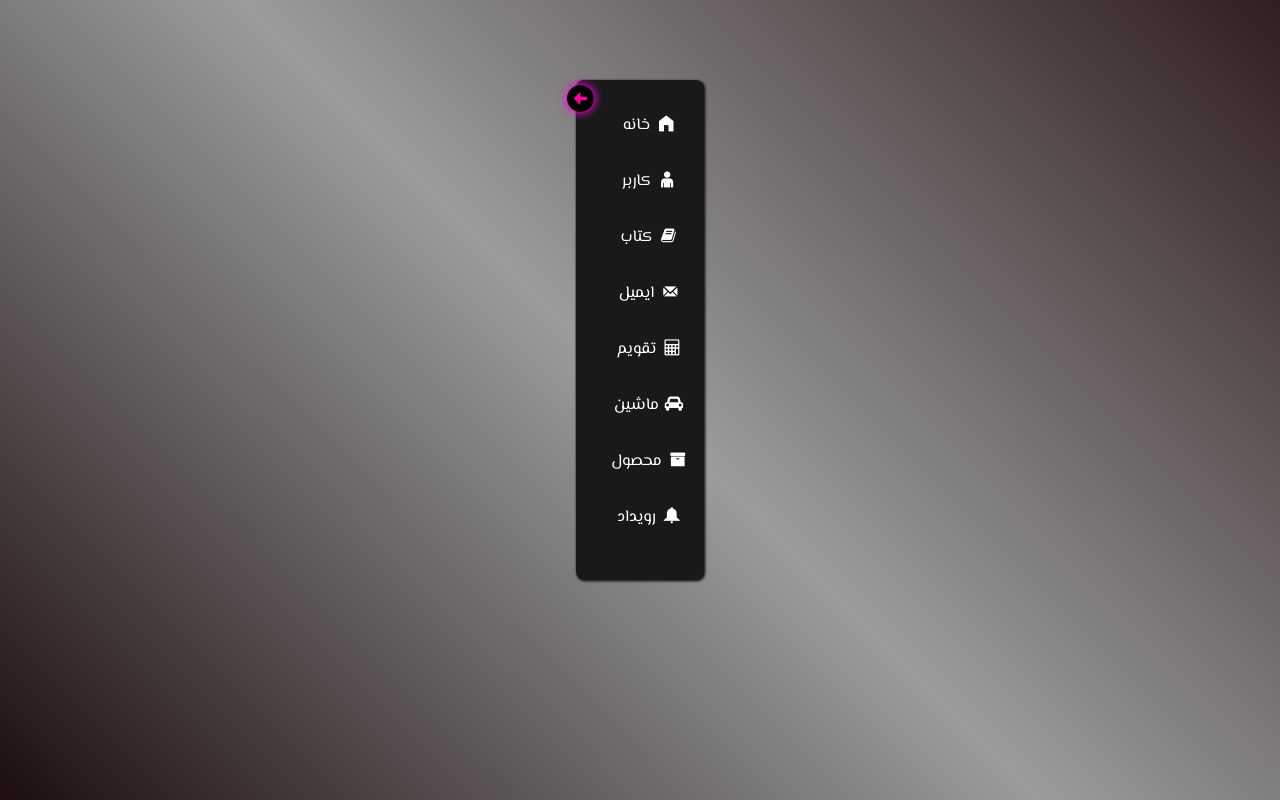
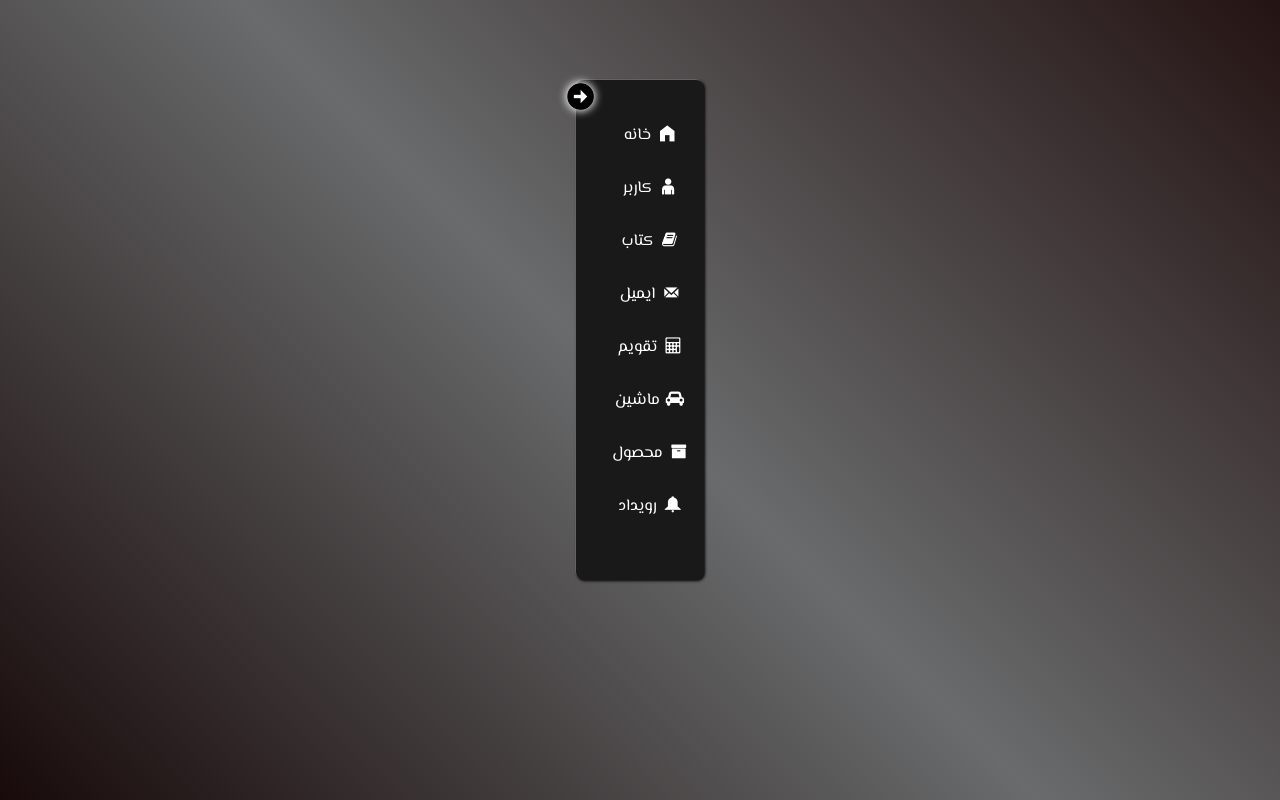
Before and after one commit to leilakf/NavMenu, a plain HTML site: page index.html in a window 1280 px wide. Both pictures are taken after a click on the element 612 px from the left and 98 px from the top of the page. Drawn offline with Linux system fonts and the light colour scheme.

Commit message:
last update

```diff
--- a/index.html
+++ b/index.html
@@ -32,7 +32,7 @@
             font-family: 'El Messiri', sans-serif;
             direction: rtl;
             height: 100vh;
-            background-image: linear-gradient(45deg, rgb(30, 14, 14), rgb(154, 156, 157), rgb(49, 30, 30));
+            background-image: linear-gradient(45deg, rgb(24, 10, 10), rgb(105, 107, 108), rgb(36, 19, 19));
             display: flex;
             text-align: center;
             justify-content: center;
@@ -49,6 +49,9 @@
 
         #icon-toggle {
             font-size: 30px;
+             animation-duration: 1s;
+            animation-timing-function: linear;
+            animation-fill-mode: forwards;
         }
 
         .action_click {
@@ -56,17 +59,17 @@
             text-align: center;
             justify-content: center;
             position: absolute;
-            top: 5px;
+            top: 3px;
             left: -9px;
             width: 27px;
             height: 27px;
             /* border: 1px solid red;  */
             border-radius: 50%;
+            transition: 0.05s;
+
         }
 
-        li {
-            /* list-style-type: none */
-        }
+
 
         .action_click i {
             width: 100%;
@@ -87,11 +90,11 @@
             box-shadow: 0px 0px 8px 1px rgb(255, 0, 230);
         }
 
-        #icon-toggle:hover {
+        /* #icon-toggle:hover {
             transform: rotate(180deg);
             background-color: #fff;
             box-shadow: 0px 0px 8px 1px rgb(255, 255, 255);
-        }
+        }  */
 
         .nav-list {
             display: flex;
@@ -100,7 +103,7 @@
             justify-content: start;
             align-items: center;
             height: 500px;
-            width: 4rem;
+            width: 4.4rem;
             border-radius: 8px;
             cursor: pointer;
             padding: 10px;
@@ -139,14 +142,13 @@
             justify-content: center;
             align-items: center;
             position: relative;
-            display: inline-flex;
+            display: flex;
             flex-wrap: nowrap;
-            align-items: center;
             margin-bottom: 18px;
             /* width: 90%; */
-            height: 38px;
+            height: 35px;
             border-radius: 5px;
-            padding: 4px 5px;
+            padding: 4px 4px;
             transition: 0.5s;
             /* background-color: #63636352; */
         }
@@ -159,6 +161,27 @@
         nav ul li a {
             transition: 0.5s;
             opacity: 0;
+
+        }
+        @keyframes span1{
+
+            100%{transform:rotate(180deg);
+              background-color: #fff;
+            box-shadow: 0px 0px 8px 1px rgb(255, 255, 255);}
+
+
+        }
+         @keyframes span2{
+           0%{transform:rotate(-180deg);
+
+         }
+            100%{transform:rotate(0deg);
+
+
+
+            }
+
+
 
         }
     </style>
@@ -211,30 +234,42 @@
     </div>
 
     <script>
-         var element = document.getElementsByClassName("nav-list");
-         let counter = 1
-         let myText = document.querySelectorAll('ul>li a')
-        document.getElementsByClassName('action_click')[0].addEventListener('click', ()=>{
 
-            myText.forEach(index =>{
-                if(counter%2){
+        var element = document.getElementsByClassName("nav-list");
+        let counter = 1
+        let myText = document.querySelectorAll('ul>li a')
+        document.getElementsByClassName('action_click')[0].addEventListener('click', () => {
+
+            myText.forEach(index => {
+
+                if (counter % 2) {
                     element[0].classList.add('nav-open')
-                    index.style.opacity= '1'
-                }else{
+                    index.style.opacity = '1'
+                } else {
                     element[0].classList.remove('nav-open')
-                    index.style.opacity= '0'
+                    index.style.opacity = '0'
                 }
 
             })
 
-
-
             counter++
-
-
 
         })
 
+        let flag = 1
+        let y = document.getElementById('icon-toggle')
+        let x = document.getElementsByClassName('action_click')[0].addEventListener('click', _rotate)
+        function _rotate() {
+            if (flag % 2) {
+                // first click
+                y.style.animationName = "span1"
+            } else {
+                // second click
+                y.style.animationName = "span2"
+
+            }
+            flag++
+        }
 
 
     </script>
```
